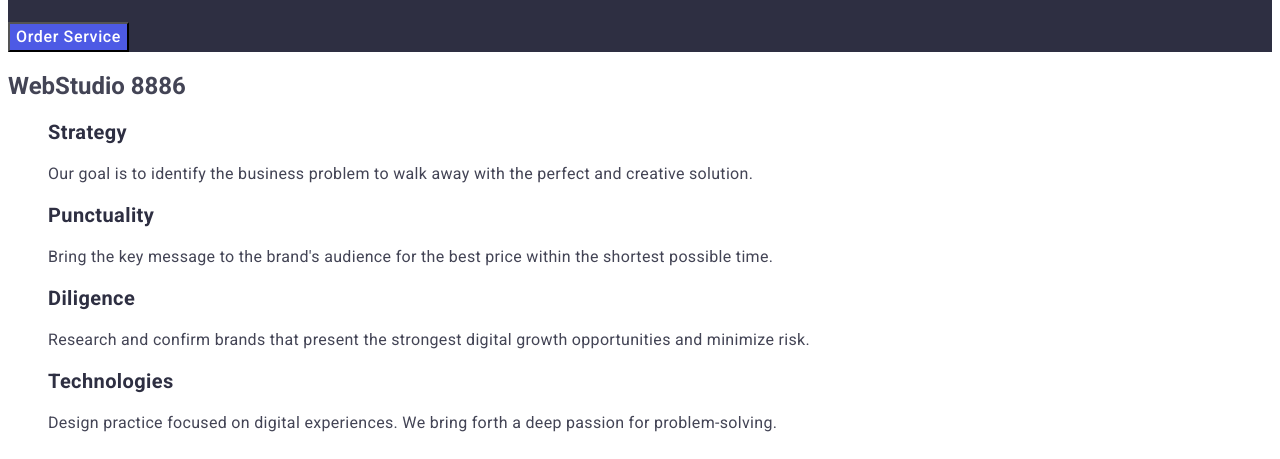
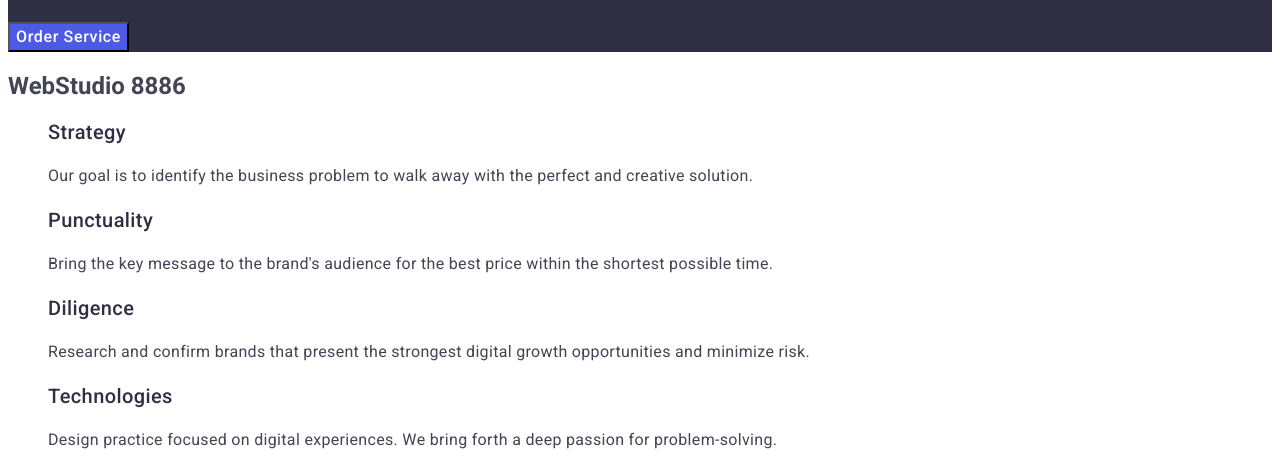
Before and after one commit to Valentan390/goit-markup-hw-02, a plain HTML site: page index.html in a window 1280 px wide. Shown: the part 312-771 px from the top of the page. Drawn offline with Linux system fonts and the light colour scheme.

Commit message:
Summaru 88

```diff
--- a/css/styles.css
+++ b/css/styles.css
@@ -64,7 +64,6 @@
 
     /* Header 3 */
     font-size: 20px;
-    font-family: Roboto, sans-serif
     font-weight: 500;
     line-height: 1.2;
     letter-spacing: 0.4px;
@@ -75,7 +74,6 @@
 
     /* Body */
     font-size: 16px;
-    font-family: Roboto, sans-serif
     line-height: 1.5;
     letter-spacing: 0.32px;
 }
@@ -86,7 +84,6 @@
 
         /* Header 2 */
         font-size: 36px;
-        font-family: Roboto, sans-serif
         font-weight: 700;
         line-height: 1.11;
         letter-spacing: 0.72px;
```
